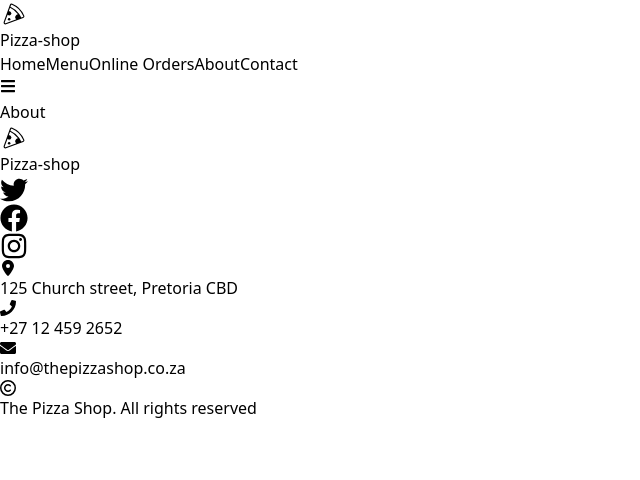
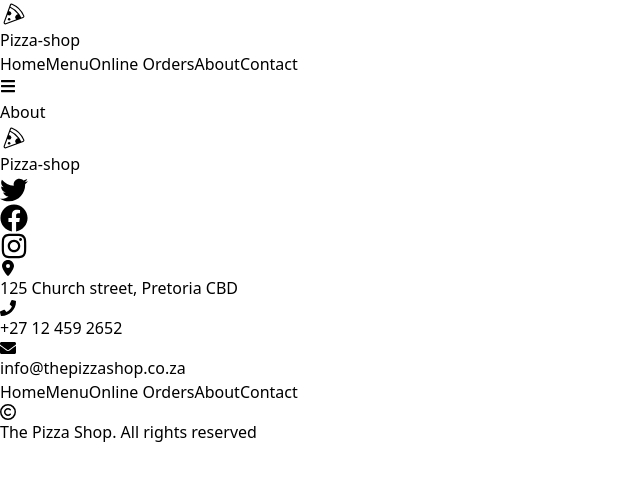
Before and after one commit to kaymkwanazi/pizza-shop, a React (Vite) app: page /about in a window 1280 px wide. Shown: the top 480 px of the page, without its empty margins (0-640 px from the left). Built offline with nearby package versions, Linux system fonts and the light colour scheme.

Commit message:
footer done

```diff
--- a/src/components/Footer.jsx
+++ b/src/components/Footer.jsx
@@ -2,6 +2,7 @@ import React from 'react'
 import { CiPizza } from 'react-icons/ci'
 import { FaEnvelope, FaFacebook, FaInstagram, FaPhone, FaTwitter } from 'react-icons/fa'
 import { FaLocationDot, FaRegCopyright } from "react-icons/fa6";
+import { Link } from 'react-router-dom';
 
 export const Footer = () => {
   return (
@@ -10,7 +11,7 @@ export const Footer = () => {
       <div className='grid cols-1 md:grid-cols-2 gap-12'>
         <div>
           <p className='italic text-white text-xl md:text-2xl cursor-pointer mt-20'><CiPizza size={28} className='inline'/>Pizza-shop</p>
-           <div className='text-white flex space-x-5 mt-5'>
+           <div className='text-white flex space-x-5 mt-10'>
               <FaTwitter size={28} />
               <FaFacebook size={28}/>
               <FaInstagram size={28} />
@@ -21,6 +22,13 @@ export const Footer = () => {
               <p className='mb-5 '><FaEnvelope className='inline' /> info@thepizzashop.co.za</p>
             </div>
         </div>
+        <div className='mt-20 font-bold'>
+        <Link to = '/' className='px-6 py-2 rounded-2xl hover:text-gray-300 text-white'>Home</Link>
+        <Link to = '/menu' className='px-6 py-2 rounded-2xl hover:text-gray-300 text-white'>Menu</Link>
+        <Link to = '/order' className='px-6 py-2 rounded-2xl hover:text-gray-300 text-white'>Online Orders</Link>
+        <Link to = '/about' className='px-6 py-2 rounded-2xl hover:text-gray-300 text-white'>About</Link>
+        <Link to = '/contact' className='px-6 py-2 rounded-2xl hover:text-gray-300 text-white'>Contact</Link>
+        </div>
       </div>
       <div className='text-white border-t mt-10'>
         <p className='text-center text-sm pt-5 pb-16'><FaRegCopyright className='inline' /> The Pizza Shop. All rights reserved</p>
```
